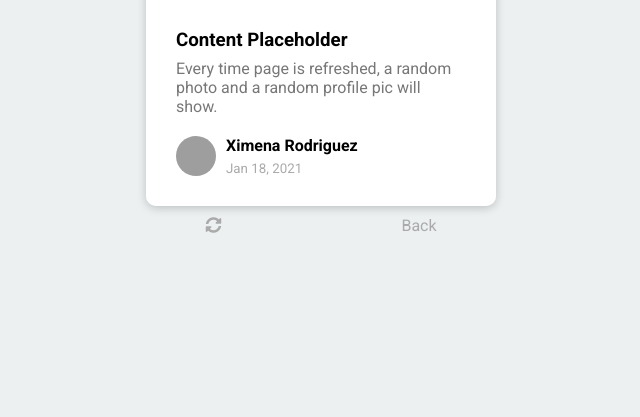
After one commit to jaumemy/50projects, a Django app: page /content_placeholder/ in a window 1280 px wide. The commit adds this page. Shown: the part 383-800 px from the top of the page, without its empty margins (319-959 px from the left). Run offline with Django 3.2, Linux system fonts and the light colour scheme; some libraries are stand-ins or nearby versions; grey boxes are pictures that could not be loaded.

Commit message:
24 - Content Placeholder

```diff
--- a/projects/templates/projects/animated_navigation.html
+++ b/projects/templates/projects/animated_navigation.html
@@ -17,7 +17,7 @@
         <li><a href="#">Home</a></li>
         <li><a href="#">About</a></li>
         <li><a href="#">Contact</a></li>
-        <li><a href="{% url 'projects:index' %}">Back</a></li>
+        <li> <a href="{% url 'projects:index' %}">Back</a> </li>
       </ul>
       <button class="icon" id="toggle">
         <div class="line line1"></div>
--- /dev/null
+++ b/projects/templates/projects/content_placeholder.html
@@ -0,0 +1,51 @@
+<!DOCTYPE html>
+{% load static %}
+<html lang="en" dir="ltr">
+  <head>
+    <meta charset="utf-8">
+    <link rel="stylesheet" href="https://cdnjs.cloudflare.com/ajax/libs/font-awesome/5.14.0/css/all.min.css" integrity="sha512-1PKOgIY59xJ8Co8+NE6FZ+LOAZKjy+KY8iq0G4B3CyeY6wYHN3yt9PW0XpSriVlkMXe40PTKnXrLnZ9+fkDaog==" crossorigin="anonymous" />
+    <title>Content Placeholder</title>
+    <link rel="icon" href="https://img.icons8.com/nolan/64/html-5.png">
+    <link rel="stylesheet"
+    href="https://cdnjs.cloudflare.com/ajax/libs/font-awesome/5.15.1/css/all.min.css" />
+    <link rel="stylesheet" href="{% static 'css/content_placeholder.css' %}">
+  </head>
+  <body>
+
+    <div class="card">
+
+      <div class="card-header animated-bg" id="header">&nbsp;</div>
+
+      <div class="card-content">
+
+        <h3 class="card-title animated-bg animated-bg-text" id="title">
+          &nbsp;
+        </h3>
+
+        <p class="card-excerpt" id="excerpt">
+          &nbsp;
+          <span class="animated-bg animated-bg-text">&nbsp;</span>
+          <span class="animated-bg animated-bg-text">&nbsp;</span>
+          <span class="animated-bg animated-bg-text">&nbsp;</span>
+        </p>
+
+        <div class="author">
+          <div class="profile-img animated-bg" id="profile_img">&nbsp;</div>
+          <div class="author-info">
+            <strong class="animated-bg animated-bg-text" id="name">&nbsp;</strong>
+            <small class="animated-bg animated-bg-text" id="date">&nbsp;</small>
+          </div>
+        </div>
+
+      </div>
+
+    </div>
+
+    <div class="card-footer">
+      <div class="refresh"> <a href="{% url 'projects:content_placeholder' %}"> <i class="fas fa-sync-alt"></i> </a> </div>
+      <div class="back"> <a href="{% url 'projects:index' %}">Back</a> </div>
+    </div>
+
+    <script src="{% static 'js/content_placeholder.js' %}"></script>
+  </body>
+</html>
--- a/projects/urls.py
+++ b/projects/urls.py
@@ -29,4 +29,5 @@ urlpatterns = [
     path('minecraft_drag/', views.minecraft_drag, name='minecraft_drag'),
     path('drawing_app/', views.drawing_app, name='drawing_app'),
     path('kinetic_loader/', views.kinetic_loader, name='kinetic_loader'),
+    path('content_placeholder/', views.content_placeholder, name='content_placeholder'),
 ]
--- a/projects/views.py
+++ b/projects/views.py
@@ -73,3 +73,6 @@ def drawing_app(request):
 
 def kinetic_loader(request):
     return render(request,"projects/kinetic_loader.html")
+
+def content_placeholder(request):
+    return render(request,"projects/content_placeholder.html")
--- /dev/null
+++ b/static/css/content_placeholder.css
@@ -0,0 +1,126 @@
+@import url('https://fonts.googleapis.com/css2?family=Roboto:wght@400;700&display=swap');
+
+* {
+  box-sizing: border-box;
+}
+
+body {
+  background-color: #ecf0f1;
+  font-family: 'Roboto', sans-serif;
+  display: flex;
+  flex-direction: column;
+  align-items: center;
+  justify-content: center;
+  height: 100vh;
+  overflow: hidden;
+  margin: 0;
+}
+
+img {
+  max-width: 100%;
+}
+
+.card {
+  box-shadow: 0 2px 10px rgba(0, 0, 0, 0.2);
+  border-radius: 10px;
+  overflow: hidden;
+  width: 350px;
+}
+
+.card-header {
+  height: 200px;
+}
+
+.card-header img {
+  object-fit: cover;
+  height: 100%;
+  width: 100%;
+}
+
+.card-content {
+  background-color: #fff;
+  padding: 30px;
+}
+
+.card-title {
+  height: 20px;
+  margin: 0;
+}
+
+.card-excerpt {
+  color: #777;
+  margin: 10px 0 20px;
+}
+
+.author {
+  display: flex;
+}
+
+.profile-img {
+  border-radius: 50%;
+  overflow: hidden;
+  height: 40px;
+  width: 40px;
+  object-fit: cover;
+}
+
+.author-info {
+  display: flex;
+  flex-direction: column;
+  justify-content: space-around;
+  margin-left: 10px;
+  width: 150px;
+}
+
+.author-info small {
+  color: #aaa;
+  margin-top: 5px;
+}
+
+.animated-bg {
+  background-image: linear-gradient(
+    to right,
+    #f6f7f8 0%,
+    #edeef1 10%,
+    #f6f7f8 20%,
+    #f6f7f8 100%
+  );
+  background-size: 200% 100%;
+  animation: bgPos 1s linear infinite;
+}
+
+.animated-bg-text {
+  border-radius: 50px;
+  display: inline-block;
+  margin: 0;
+  height: 10px;
+  width: 100%;
+}
+
+@keyframes bgPos {
+  0% {
+    background-position: 50% 0;
+  }
+
+  100% {
+    background-position: -150% 0;
+  }
+}
+
+.card-footer {
+  display: flex;
+  margin-top: 10px;
+}
+
+.refresh {
+  transform: translateX(-90px);
+}
+
+.back {
+  transform: translateX(90px);
+}
+
+a{
+  text-decoration: none;
+  color: #aaa;
+}
--- /dev/null
+++ b/static/js/content_placeholder.js
@@ -0,0 +1,24 @@
+const header = document.getElementById('header')
+const title = document.getElementById('title')
+const excerpt = document.getElementById('excerpt')
+const profile_img = document.getElementById('profile_img')
+const name = document.getElementById('name')
+const date = document.getElementById('date')
+
+const animated_bgs = document.querySelectorAll('.animated-bg')
+const animated_bg_texts = document.querySelectorAll('.animated-bg-text')
+
+
+setTimeout(getData, 2500)
+
+function getData() {
+  header.innerHTML = '<img src="https://source.unsplash.com/random" alt="" />'
+  title.innerHTML = 'Content Placeholder'
+  excerpt.innerHTML = 'Every time page is refreshed, a random photo and a random profile pic will show.'
+  profile_img.innerHTML = '<img src="https://source.unsplash.com/random/300x300/?face" alt="" />'
+  name.innerHTML = 'Ximena Rodriguez'
+  date.innerHTML = 'Jan 18, 2021'
+
+  animated_bgs.forEach((bg) => bg.classList.remove('animated-bg'))
+  animated_bg_texts.forEach((bg) => bg.classList.remove('animated-bg-text'))
+}
--- a/templates/index.html
+++ b/templates/index.html
@@ -86,6 +86,9 @@
         <div class="card">
           <div class="link"><a href="{% url 'projects:kinetic_loader' %}"><p>23 - Kinetic Loader</p><img src="{% static 'images/screenshots/kinetic_loader.png' %}"></a></div>
         </div>
+        <div class="card">
+          <div class="link"><a href="{% url 'projects:content_placeholder' %}"><p>24 - Content Placeholder</p><img src="{% static 'images/screenshots/content_placeholder.png' %}"></a></div>
+        </div>
 
 
       </div>
```
